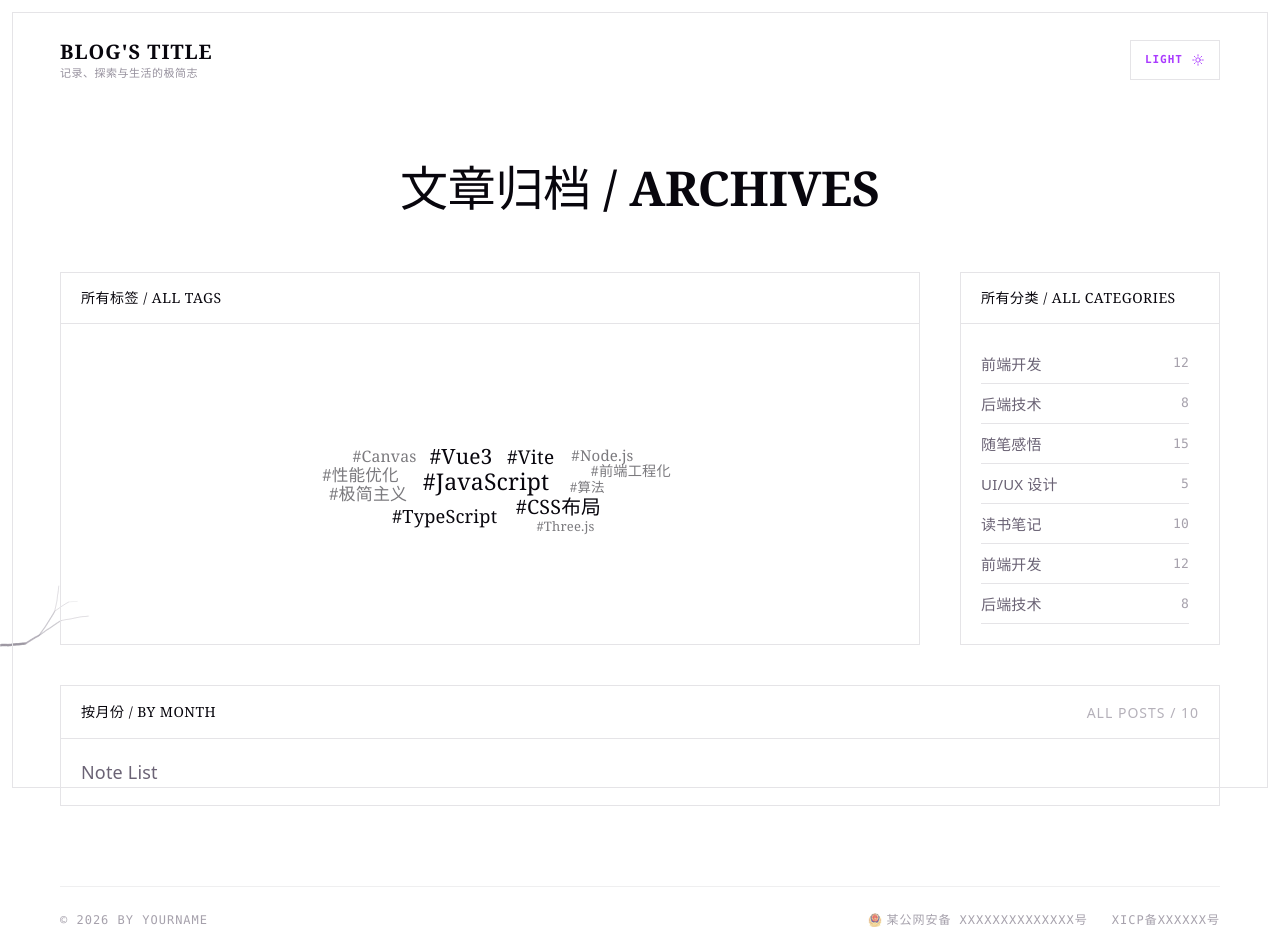
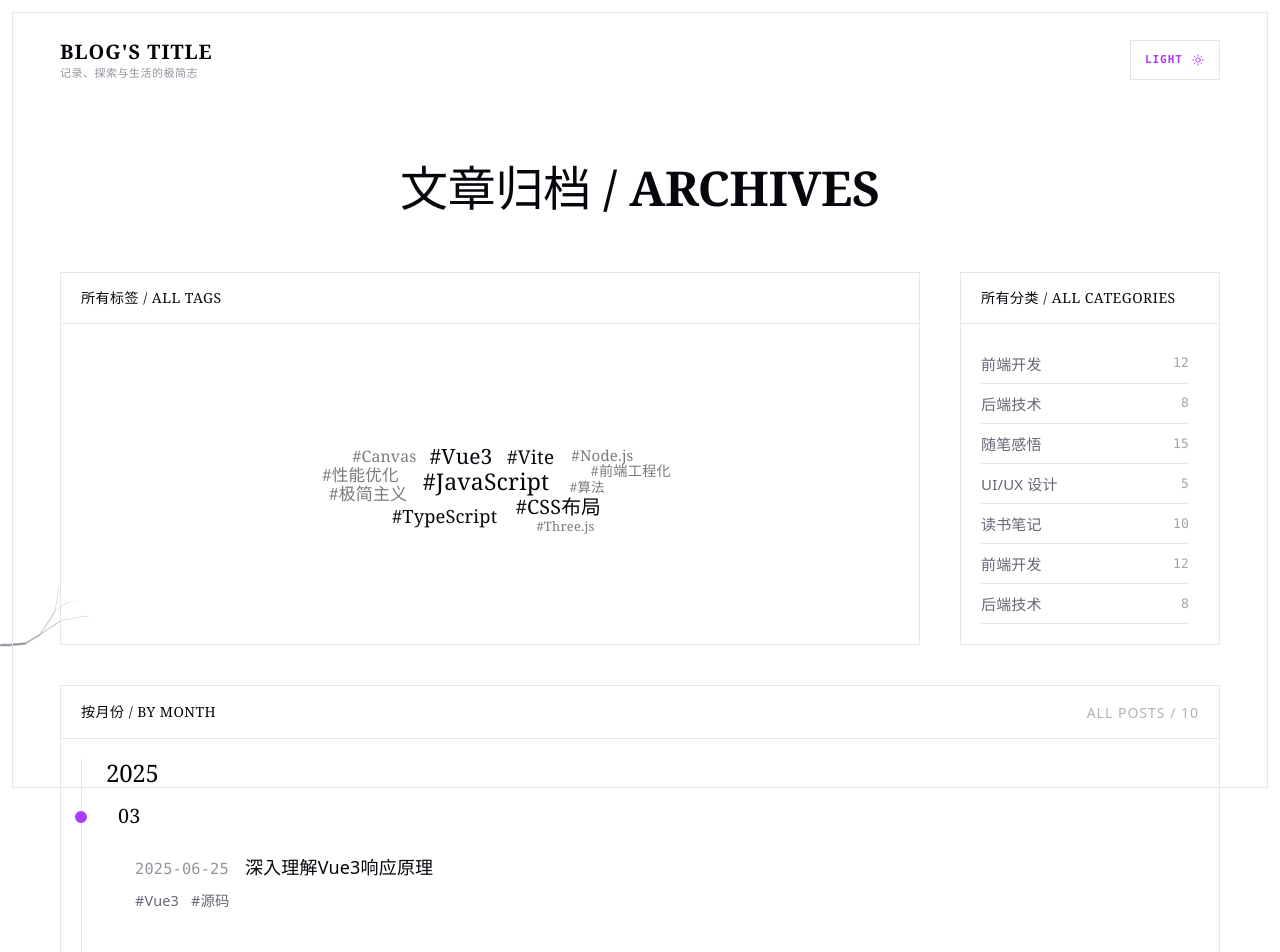
Before and after one commit to zoeTDI/blog-project-web, a Vue app: page /#/archives in a window 1280 px wide. Shown: the top 952 px of the page. Built offline with nearby package versions, Linux system fonts and the light colour scheme.

Commit message:
feat(CaTimeLine): 添加时间轴组件展示所有文章

```diff
--- /dev/null
+++ b/src/components/ca/caTimeline/index.ts
@@ -0,0 +1,4 @@
+import CaTimeline from "@/components/ca/caTimeline/src/CaTimeLine.vue";
+
+export {CaTimeline};
+export type * from './src/types';
--- /dev/null
+++ b/src/components/ca/caTimeline/src/CaTimeLine.vue
@@ -0,0 +1,128 @@
+<script setup lang="ts">
+import { reactive } from 'vue'
+import type {TimelineGroup} from "@/components/ca/caTimeline";
+
+const props = defineProps<{
+  data: TimelineGroup[]
+}>()
+
+// 控制展开/折叠的状态管理
+const expandedYears = reactive<Record<number, boolean>>({})
+const expandedItems = reactive<Record<number, Record<number, boolean>>>({})
+
+// 初始化状态
+props.data.forEach((year, yIdx) => {
+  expandedYears[yIdx] = true
+  expandedItems[yIdx] = {}
+  year.items.forEach((_, iIdx) => {
+    expandedItems[yIdx][iIdx] = true
+  })
+})
+
+const toggleYear = (index: number) => {
+  expandedYears[index] = !expandedYears[index]
+}
+
+const toggleItem = (yIdx: number, iIdx: number) => {
+  if (expandedItems[yIdx]) {
+    expandedItems[yIdx][iIdx] = !expandedItems[yIdx][iIdx]
+  }
+}
+
+const isItemExpanded = (yIdx: number, iIdx: number) => {
+  return expandedItems[yIdx] && expandedItems[yIdx][iIdx]
+}
+</script>
+
+<template>
+  <div class="timeline-container">
+    <div v-for="(yearGroup, yearIndex) in data" :key="yearIndex" class="year-group">
+      <h2 class="year-title" @click="toggleYear(yearIndex)">
+        {{ yearGroup.title }}
+      </h2>
+
+      <div v-show="expandedYears[yearIndex]" class="year-content">
+        <div v-for="(item, itemIndex) in yearGroup.items" :key="itemIndex" class="item-group">
+          <h3 class="item-title" @click="toggleItem(yearIndex, itemIndex)">
+            {{ item.itemTitle}}
+            <span class="dot" :class="{ 'is-collapsed': !isItemExpanded(yearIndex, itemIndex) }"></span>
+          </h3>
+
+          <div v-show="isItemExpanded(yearIndex, itemIndex)" class="values-list">
+            <div
+                v-for="(val, valIndex) in (item.values)"
+                :key="valIndex"
+                class="timeline-card"
+            >
+              <slot :item="val">
+                {{ val.title }}
+              </slot>
+            </div>
+          </div>
+        </div>
+      </div>
+    </div>
+  </div>
+</template>
+
+<style scoped>
+/* 保持原有布局样式，移除 .card-link 等具体业务样式 */
+.timeline-container {
+  font-family: var(--sans);
+  max-width: var(--content-max-width);
+  margin: 0 auto;
+  border-left: 1px solid var(--border);
+  padding-left: 24px;
+}
+
+.year-title {
+  cursor: pointer;
+  display: flex;
+  align-items: center;
+  user-select: none;
+  font-family: var(--heading);
+  color: var(--text-h);
+  margin-bottom: 16px;
+}
+
+.item-group {
+  position: relative;
+  margin-bottom: 24px;
+}
+
+.item-title {
+  cursor: pointer;
+  padding-left: 12px;
+  font-family: var(--heading);
+  color: var(--text-h);
+  font-size: 1.1rem;
+  margin-bottom: 12px;
+}
+
+.dot {
+  position: absolute;
+  left: -31px;
+  top: 8px;
+  width: 12px;
+  height: 12px;
+  background: var(--accent);
+  border: 2px solid var(--accent);
+  border-radius: 50%;
+  transition: all 0.3s ease;
+}
+
+.dot.is-collapsed {
+  background: var(--bg);
+  transform: scale(0.8);
+  border-color: var(--text);
+  border-radius: 2px;
+}
+
+.values-list {
+  margin-left: 12px;
+}
+
+.timeline-card {
+  margin-bottom: 4px;
+}
+</style>
--- /dev/null
+++ b/src/components/ca/caTimeline/src/types.ts
@@ -0,0 +1,14 @@
+// 定义基础接口
+export interface TimelineValue {
+    [key: string]: any;
+}
+
+export interface TimelineItem {
+    itemTitle?: string;
+    values?: TimelineValue[];
+}
+
+export interface TimelineGroup {
+    title: string;
+    items: TimelineItem[];
+}
--- a/src/views/archive/Archive.vue
+++ b/src/views/archive/Archive.vue
@@ -6,6 +6,7 @@ import {useLoadingStore} from "@/store/useLoadingStore.ts";
 import {CaSection} from "@/components/ca/caSection";
 import {TagCloud} from "@/components/tagCloud";
 import {CaList, CaListItem} from "@/components/ca/caList";
+import {CaTimeline, type TimelineGroup} from "@/components/ca/caTimeline";
 
 // 标签云
 // Mock 标签数据
@@ -36,6 +37,58 @@ const categories = ref([
   {name: 'UI/UX 设计', count: 5},
   {name: '读书笔记', count: 10}
 ]);
+
+const year2024Data = ref([
+  {
+    title: '2025',
+    items: [
+      {
+        itemTitle: '03',
+        values: [
+          {date: '2025-06-25', title: '深入理解Vue3响应原理', tags: ['Vue3', '源码']}
+        ]
+      }
+    ]
+  },
+  {
+    title: '2024',
+    items: [
+      {
+        itemTitle: '03',
+        values: [
+          {date: '2024-03-25', title: '深入理解 Vue3 响应式原理', tags: ['Vue3', '源码']},
+          {date: '2024-03-12', title: 'Canvas 性能优化实践', tags: ['Canvas', '性能']}
+        ]
+      },
+      {
+        itemTitle: '02',
+        values: [
+          {date: '2024-03-25', title: '深入理解 Vue3 响应式原理', tags: ['Vue3', '源码']},
+          {date: '2024-03-12', title: 'Canvas 性能优化实践', tags: ['Canvas', '性能']}
+        ]
+      }
+    ]
+  },
+  {
+    title: '2023',
+    items: [
+      {
+        itemTitle: '03',
+        values: [
+          {date: '2024-03-25', title: '深入理解 Vue3 响应式原理', tags: ['Vue3', '源码']},
+          {date: '2024-03-12', title: 'Canvas 性能优化实践', tags: ['Canvas', '性能']}
+        ]
+      },
+      {
+        itemTitle: '02',
+        values: [
+          {date: '2024-03-25', title: '深入理解 Vue3 响应式原理', tags: ['Vue3', '源码']},
+          {date: '2024-03-12', title: 'Canvas 性能优化实践', tags: ['Canvas', '性能']}
+        ]
+      }
+    ]
+  },
+])
 
 const height = 280;
 
@@ -76,7 +129,19 @@ onMounted(() => {
     <ca-row style="margin-top: 40px">
       <ca-col>
         <ca-section title="按月份 / BY MONTH" subtitle="ALL POSTS / 10">
-          Note List
+          <ca-timeline :data="year2024Data">
+            <template #default="{ item }">
+              <router-link :to="item.to || {}" class="custom-card-link">
+                <span class="post-date">{{ item.date }}</span>
+                <span class="post-title">{{ item.title }}</span>
+                <div class="post-tags">
+                <span v-for="tag in item.tags" :key="tag" class="post-tag">
+                  #{{ tag }}
+                </span>
+                </div>
+              </router-link>
+            </template>
+          </ca-timeline>
         </ca-section>
       </ca-col>
     </ca-row>
@@ -103,6 +168,49 @@ onMounted(() => {
   padding-right: 10px;
 }
 
+/* 时间轴相关 */
+.custom-card-link {
+  text-decoration: none;
+  color: inherit;
+  display: block;
+  padding: 12px 16px;
+  border: 1px solid transparent;
+  transition: all 0.2s ease;
+}
+
+.custom-card-link:hover {
+  border-color: var(--accent);
+  transform: translateY(-2px);
+}
+
+.post-date {
+  font-size: 0.85em;
+  font-family: var(--mono);
+  color: var(--text);
+  margin-right: 16px;
+  opacity: 0.7;
+}
+
+.post-title {
+  font-weight: 500;
+  color: var(--text-h);
+}
+
+.post-tags {
+  margin-top: 6px;
+  display: flex;
+  gap: 12px;
+}
+
+.post-tag {
+  font-size: 0.8em;
+  transition: all 0.2s ease;
+}
+
+.post-tag:hover {
+  color: var(--accent);
+}
+
 /* 美化滚动条 (可选) */
 .category-scroll-container::-webkit-scrollbar {
   width: 4px;
```
